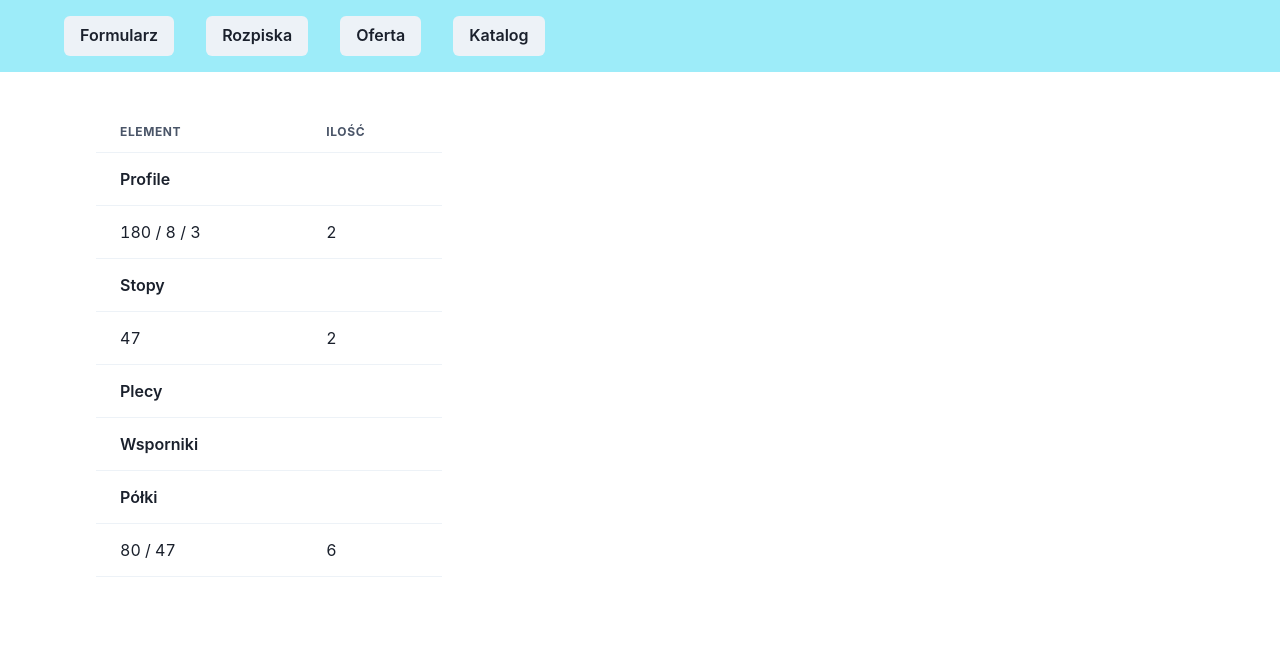
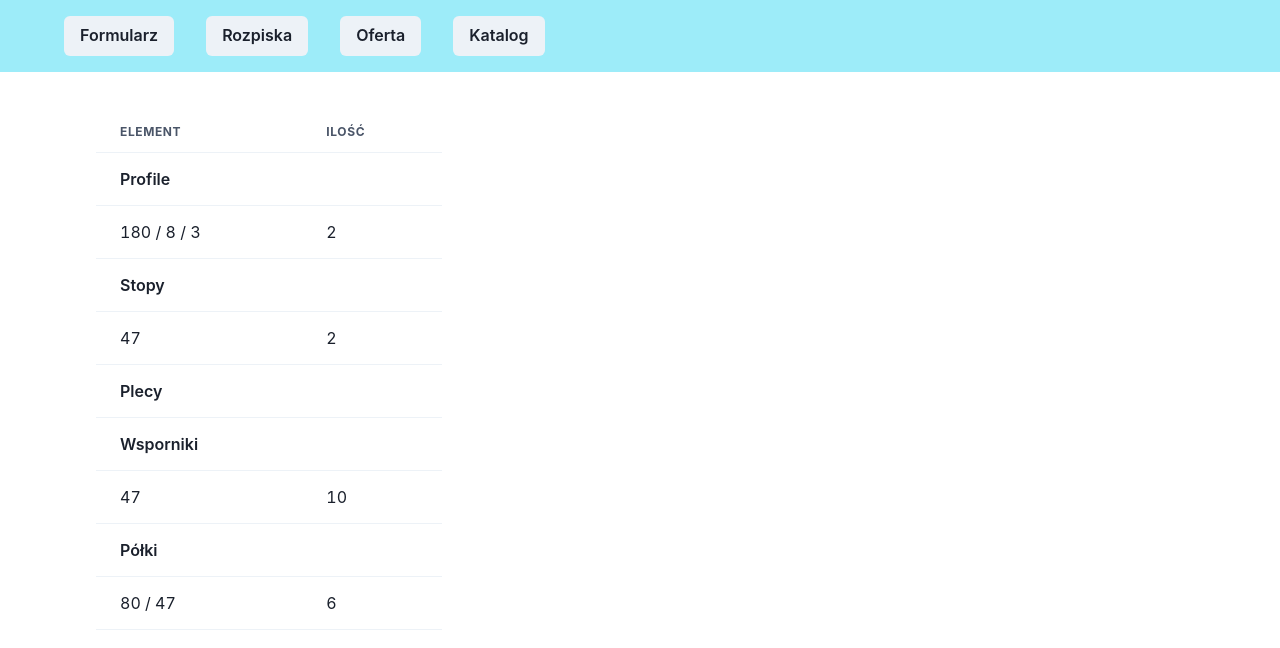
Before and after one commit to michalik-maciej/projektownia-kalkulator, a React (Create React App) app: page /order in a window 1280 px wide. Shown: the top 648 px of the page. Built offline with nearby package versions, Linux system fonts and the light colour scheme.

Commit message:
aggregate supports

```diff
--- a/src/components/FormStands.tsx
+++ b/src/components/FormStands.tsx
@@ -114,7 +114,11 @@ export const FormStands = ({
                       as="select"
                     >
                       {variantsBack.map(({ value, name }) => (
-                        <option key={value} value={value}>
+                        <option
+                          key={value}
+                          value={value}
+                          disabled={value === "euro"}
+                        >
                           {name}
                         </option>
                       ))}
--- a/src/components/Order.tsx
+++ b/src/components/Order.tsx
@@ -1,7 +1,7 @@
 import { size } from "lodash/fp"
 import { Tr, Th, Td, Table, Tbody, Thead } from "@chakra-ui/react"
 
-import { orderFeet, orderLegs, orderShelves } from "../utils"
+import { orderFeet, orderLegs, orderShelves, orderSupports } from "../utils"
 import { FormCollectionType } from "../types"
 
 type Props = {
@@ -14,6 +14,7 @@ export const Order = ({ collections }: Props) => {
   const legs = orderLegs(collections)
   const feet = orderFeet(collections)
   const shelves = orderShelves(collections)
+  const supports = orderSupports(collections)
 
   return (
     <Table w="30%" m="8">
@@ -56,6 +57,12 @@ export const Order = ({ collections }: Props) => {
             Wsporniki
           </Td>
         </Tr>
+        {supports.map(({ description, number }, index) => (
+          <Tr key={index}>
+            <Td>{description}</Td>
+            <Td>{number}</Td>
+          </Tr>
+        ))}
         <Tr>
           <Td colSpan={2} fontWeight={600}>
             Półki
--- a/src/utils/index.ts
+++ b/src/utils/index.ts
@@ -4,3 +4,4 @@ export * from "./getProducts"
 export * from "./orderFeet"
 export * from "./orderLegs"
 export * from "./orderShelves"
+export * from "./orderSupports"
--- /dev/null
+++ b/src/utils/orderSupports.ts
@@ -0,0 +1,58 @@
+import { groupBy, map, flatMap, sumBy } from "lodash/fp"
+
+import { FormCollectionType, FormStandType, OrderType } from "../types"
+
+export const orderSupports = (data: FormCollectionType[]): OrderType => {
+  const aggregateBySupports = ({ shelves, numberOfStands }: FormStandType) => {
+    const groupSupports = groupBy("depth", shelves)
+
+    const sumSupports = map(
+      (group) => ({
+        description: group[0].depth,
+        number: 2 * sumBy("numberOfShelves", group) * numberOfStands,
+      }),
+      groupSupports
+    )
+
+    return sumSupports
+  }
+
+  const aggregateByStands = (collection: FormCollectionType) => {
+    const groupStands = () =>
+      groupBy(
+        "description",
+        flatMap((stand) => aggregateBySupports(stand), collection.stands)
+      )
+
+    const sumStands = map(
+      (group) => ({
+        description: group[0].description,
+        number: sumBy("number", group),
+      }),
+      groupStands()
+    )
+
+    return sumStands
+  }
+
+  const aggregateByCollections = () => {
+    const groupCollections = () =>
+      groupBy(
+        "description",
+        flatMap((collection) => aggregateByStands(collection), data)
+      )
+
+    const sumCollections = () =>
+      map(
+        (group) => ({
+          description: group[0].description,
+          number: sumBy("number", group),
+        }),
+        groupCollections()
+      )
+
+    return sumCollections()
+  }
+
+  return aggregateByCollections()
+}
```
